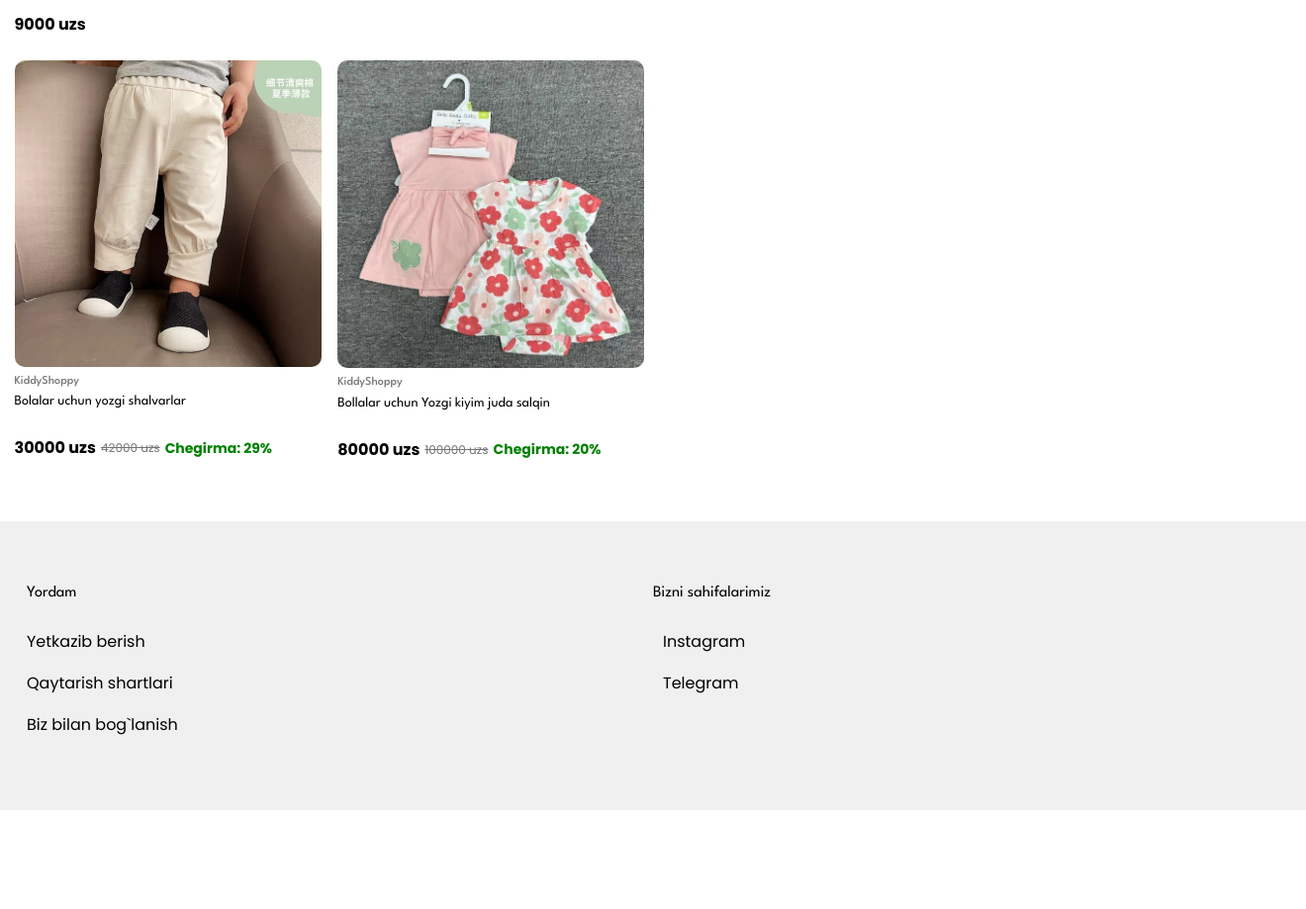
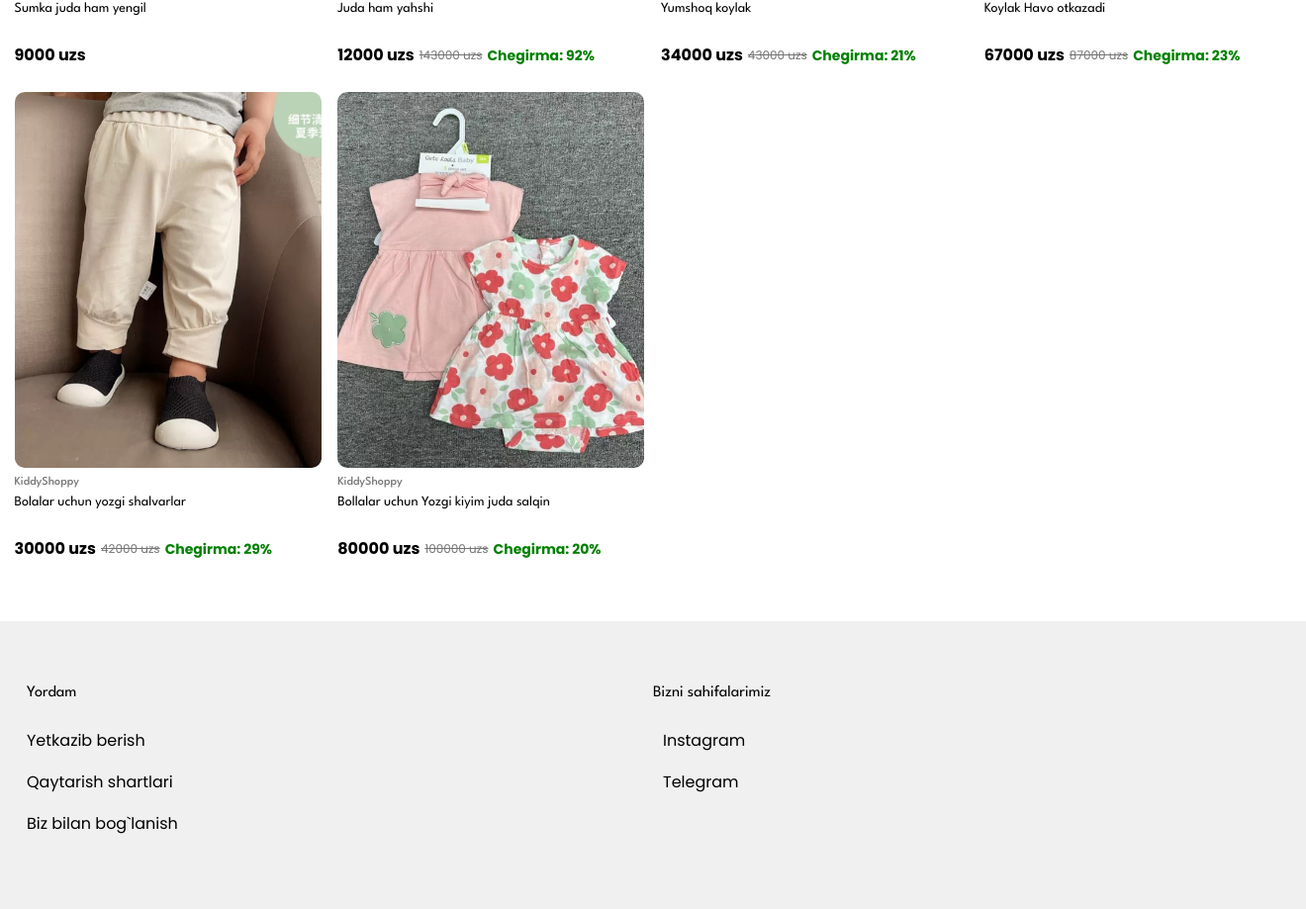
Before and after one commit to Eshukurullohdev/KidyShoping, a Django app: page / in a window 1320 px wide. Shown: the part 1822-2741 px from the top of the page at 99% size. Before the commit the page ends 2641 px from the top, so only its background shows below. Run offline with Django 5.2, Linux system fonts and the light colour scheme; data comes from the database, SQL or seed files in the repository; some libraries are stand-ins or nearby versions.

Commit message:
known refresh

```diff
--- a/base/templates/home.html
+++ b/base/templates/home.html
@@ -1,7 +1,6 @@
 {% extends 'base.html' %}
 {% load static %}
 {% block content %}
-
 <style>
     @import url('https://fonts.googleapis.com/css2?family=Cookie&family=League+Spartan:wght@100..900&family=Poppins:ital,wght@0,100;0,200;0,300;0,400;0,500;0,600;0,700;0,800;0,900;1,100;1,200;1,300;1,400;1,500;1,600;1,700;1,800;1,900&display=swap');
 
@@ -117,6 +116,8 @@
         object-fit: cover;
         object-position: 50%;
         border-radius: 10px;
+        width: 310px;
+        height: 380px;
     }
 
     .product_card_info h4 {
--- a/base/views.py
+++ b/base/views.py
@@ -27,6 +27,7 @@
     kiyimlar = Main_Kiyim.objects.filter(skidkasi__isnull=False)
     return render(request, 'skidka_kiyimlar.html', {'kiyimlar': kiyimlar})
 
+
 def yosh_boyicha(request, yosh):
     yoshlar = ['1', '2', '3', '4', '5', '6', '7', '8', '9']
     yosh = request.GET.get('yosh')
```
